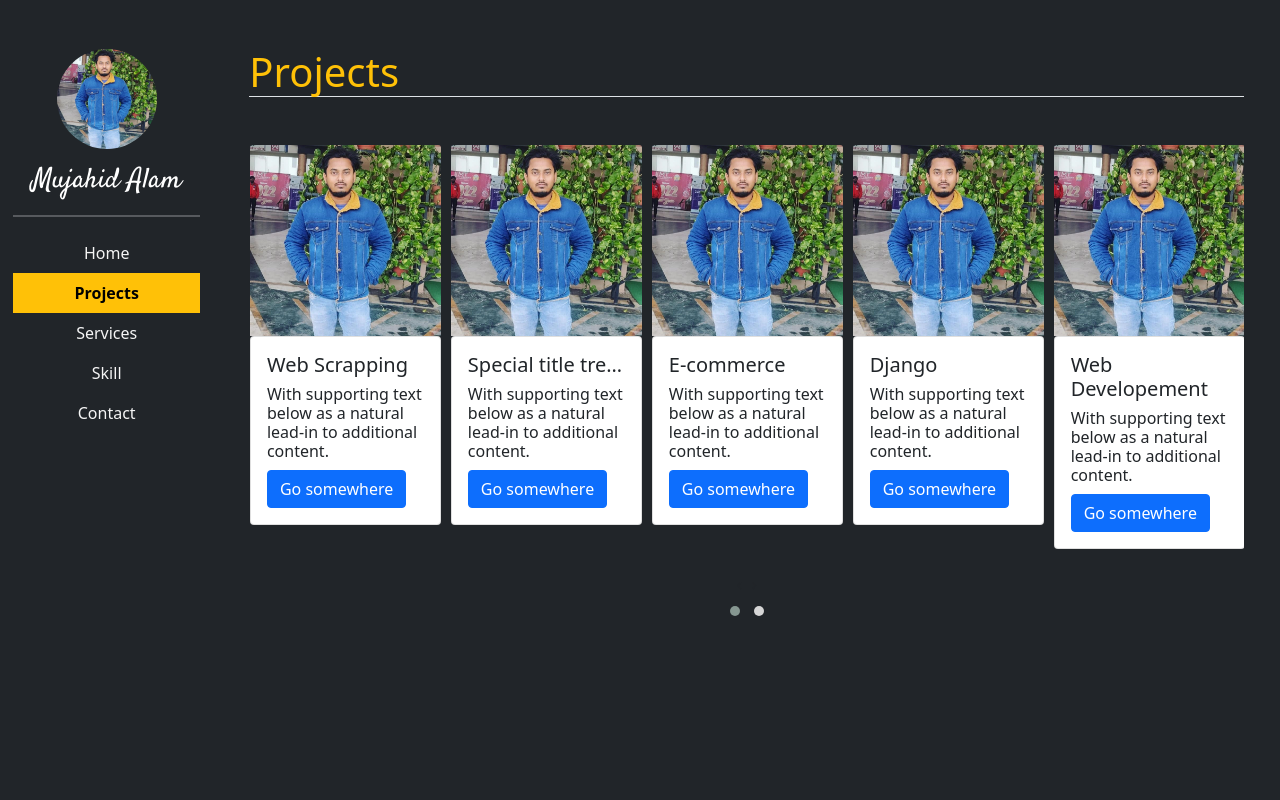
After one commit to Mujahid-Alam/my-Portfolio, a Django app: page /serv/projects/ in a window 1280 px wide. The commit adds this page. Run offline with Django 3.2, Linux system fonts and the light colour scheme; some libraries are stand-ins or nearby versions.

Commit message:
add projects

```diff
--- a/core/templates/core/base.html
+++ b/core/templates/core/base.html
@@ -5,13 +5,22 @@
     <meta charset="UTF-8">
     <meta http-equiv="X-UA-Compatible" content="IE=edge">
     <meta name="viewport" content="width=device-width, initial-scale=1.0">
+
+
+
+
     <link rel="stylesheet" href="{% static 'core/css/all.min.css' %}">
     <link rel="stylesheet" href="{% static 'core/css/bootstrap.css' %}">
+
+
     <link href="https://fonts.googleapis.com/css2?family=Satisfy&display=swap" rel="stylesheet">
     {% block corecss %}
         <link rel="stylesheet" href="{% static 'core/css/core.css' %}">
     {% endblock  %}
     <title>Home</title>
+
+    <link rel="stylesheet" href="https://cdnjs.cloudflare.com/ajax/libs/OwlCarousel2/2.3.4/assets/owl.carousel.min.css" integrity="sha512-tS3S5qG0BlhnQROyJXvNjeEM4UpMXHrQfTGmbQ1gKmelCxlSEBUaxhRBj/EFTzpbP4RVSrpEikbmdJobCvhE3g==" crossorigin="anonymous" referrerpolicy="no-referrer" />
+    <link rel="stylesheet" href="https://cdnjs.cloudflare.com/ajax/libs/OwlCarousel2/2.3.4/assets/owl.theme.default.min.css" integrity="sha512-sMXtMNL1zRzolHYKEujM2AqCLUR9F2C4/05cdbxjjLSRvMQIciEPCQZo++nk7go3BtSuK9kfa/s+a4f4i5pLkw==" crossorigin="anonymous" referrerpolicy="no-referrer" />
 </head>
 <body>
 <div class="container-fluid bg-dark">
@@ -26,6 +35,29 @@
 </div>
 
 
+
+<script src="https://cdnjs.cloudflare.com/ajax/libs/jquery/3.6.3/jquery.min.js" integrity="sha512-STof4xm1wgkfm7heWqFJVn58Hm3EtS31XFaagaa8VMReCXAkQnJZ+jEy8PCC/iT18dFy95WcExNHFTqLyp72eQ==" crossorigin="anonymous" referrerpolicy="no-referrer"></script>
+<script src="https://cdnjs.cloudflare.com/ajax/libs/OwlCarousel2/2.3.4/owl.carousel.min.js" integrity="sha512-bPs7Ae6pVvhOSiIcyUClR7/q2OAsRiovw4vAkX+zJbw3ShAeeqezq50RIIcIURq7Oa20rW2n2q+fyXBNcU9lrw==" crossorigin="anonymous" referrerpolicy="no-referrer"></script>
+<script>
+    $('.owl-carousel').owlCarousel({
+    loop:true,
+    margin:10,
+    nav:true,
+    responsive:{
+        0:{
+            items:1
+        },
+        600:{
+            items:3
+        },
+        1000:{
+            items:5
+        }
+    }
+})
+</script>
+
+
 <script src="{% static 'core/js/jquery.js' %}" ></script>
 <script src="{% static 'core/js/popper.js' %}" ></script>
 <script src="{% static 'core/js/all.min.js' %}" ></script>
--- a/core/templates/core/sidebar.html
+++ b/core/templates/core/sidebar.html
@@ -8,6 +8,7 @@
     </div>
     <nav class="nav flex-column text-center">
         <a  href="{% url 'home' %}" class="nav-link {{home}}">Home</a>
+        <a href="{% url 'projects' %}" class="nav-link {{proj}}">Projects</a>
         <a href="{% url 'services' %}" class="nav-link {{serv}}">Services</a>
         <a href="{% url 'skill' %}" class="nav-link {{skill}}">Skill</a>
         <a href="{% url 'contact' %}" class="nav-link {{contact}}">Contact</a>
--- a/myResume/settings.py
+++ b/myResume/settings.py
@@ -9,7 +9,7 @@ https://docs.djangoproject.com/en/3.2/topics/settings/
 For the full list of settings and their values, see
 https://docs.djangoproject.com/en/3.2/ref/settings/
 """
-
+# from collections.abc import Mapping
 from pathlib import Path
 
 # Build paths inside the project like this: BASE_DIR / 'subdir'.
--- /dev/null
+++ b/serv/templates/serv/projects.html
@@ -0,0 +1,114 @@
+{% extends 'core/base.html' %}
+{% load static %}
+
+{% block content %}
+<div class="container mt-5">
+    <h1 class="text-warning mb-5 border-bottom mt-5">Projects</h1>
+    <div class="owl-carousel owl-theme">
+        <div class="item">
+            <h4>
+                <img class="card-img-top" src="{% static 'core/images/pic1.jpg' %}" alt="Card image cap">
+                <div class="card">
+                    <div class="card-body">
+                      <h5 class="card-title text-truncate">Web Scrapping</h5>
+                      <h6 class="card-text ">With supporting text below as a natural lead-in to additional content.</h6>
+                      <a href="#" class="btn btn-primary">Go somewhere</a>
+                    </div>
+                  </div>
+            </h4>
+        </div>
+
+        <div class="item">
+            <h4>
+                <img class="card-img-top" src="{% static 'core/images/pic1.jpg' %}" alt="Card image cap">
+                <div class="card">
+                    <div class="card-body">
+                      <h5 class="card-title text-truncate">Special title treatment</h5>
+                      <h6 class="card-text">With supporting text below as a natural lead-in to additional content.</h6>
+                      <a href="#" class="btn btn-primary">Go somewhere</a>
+                    </div>
+                  </div>
+            </h4>
+        </div>
+        <div class="item">
+            <h4>
+                <img class="card-img-top" src="{% static 'core/images/pic1.jpg' %}" alt="Card image cap">
+                <div class="card">
+                    <div class="card-body">
+                      <h5 class="card-title">E-commerce</h5>
+                      <h6 class="card-text">With supporting text below as a natural lead-in to additional content.</h6>
+                      <a href="#" class="btn btn-primary">Go somewhere</a>
+                    </div>
+                  </div>
+            </h4>
+        </div>
+
+        <div class="item">
+            <h4>
+                <img class="card-img-top" src="{% static 'core/images/pic1.jpg' %}" alt="Card image cap">
+                <div class="card">
+                    <div class="card-body">
+                      <h5 class="card-title">Django</h5>
+                      <h6 class="card-text">With supporting text below as a natural lead-in to additional content.</h6>
+                      <a href="#" class="btn btn-primary">Go somewhere</a>
+                    </div>
+                  </div>
+            </h4>
+        </div>
+
+        <div class="item">
+            <h4>
+                <img class="card-img-top" src="{% static 'core/images/pic1.jpg' %}" alt="Card image cap">
+                <div class="card">
+                    <div class="card-body">
+                      <h5 class="card-title">Web Developement</h5>
+                      <h6 class="card-text">With supporting text below as a natural lead-in to additional content.</h6>
+                      <a href="#" class="btn btn-primary">Go somewhere</a>
+                    </div>
+                  </div>
+            </h4>
+        </div>
+
+
+        <div class="item">
+            <h4>
+                <img class="card-img-top" src="{% static 'core/images/pic1.jpg' %}" alt="Card image cap">
+                <div class="card">
+                    <div class="card-body">
+                      <h5 class="card-title">Blogging</h5>
+                      <h6 class="card-text">With supporting text below as a natural lead-in to additional content.</h6>
+                      <a href="#" class="btn btn-primary">Go somewhere</a>
+                    </div>
+                  </div>
+            </h4>
+        </div>
+
+
+        <div class="item">
+            <h4>
+                <img class="card-img-top" src="{% static 'core/images/pic1.jpg' %}" alt="Card image cap">
+                <div class="card">
+                    <div class="card-body">
+                      <h5 class="card-title">Special title treatment</h5>
+                      <h6 class="card-text">With supporting text below as a natural lead-in to additional content.</h6>
+                      <a href="#" class="btn btn-primary">Go somewhere</a>
+                    </div>
+                  </div>
+            </h4>
+        </div>
+
+
+
+</div>
+{% endblock content %}
+
+
+<!--
+<div class="item card" style="width: 18rem;">
+    <img class="card-img-top" height="180px" src="{% static 'core/images/pic1.jpg' %}" alt="Card image cap">
+    <div class="card-body">
+    <h5 class="card-title">Card titl2e</h5>
+    <p class="card-text">Some quick example text to build on the card title and make up the bulk of the card's content.</p>
+    <a href="#" class="btn btn-primary">Go somewhere</a>
+    </div>
+</div> -->
--- a/serv/urls.py
+++ b/serv/urls.py
@@ -3,5 +3,7 @@ from django.urls import path
 from . import views
 
 urlpatterns = [
-    path('services/', views.services, name="services")
+    path('services/', views.services, name="services"),
+    path('projects/', views.projects, name="projects")
+
 ]
--- a/serv/views.py
+++ b/serv/views.py
@@ -4,3 +4,8 @@ from django.shortcuts import render
 def services(request):
     context = {'serv': 'active'}
     return render(request, 'serv/services.html',context)
+
+
+def projects(request):
+    context = {'proj': 'active'}
+    return render(request, 'serv/projects.html',context)
```
Also changed, not shown: README.md, 1 other file.
